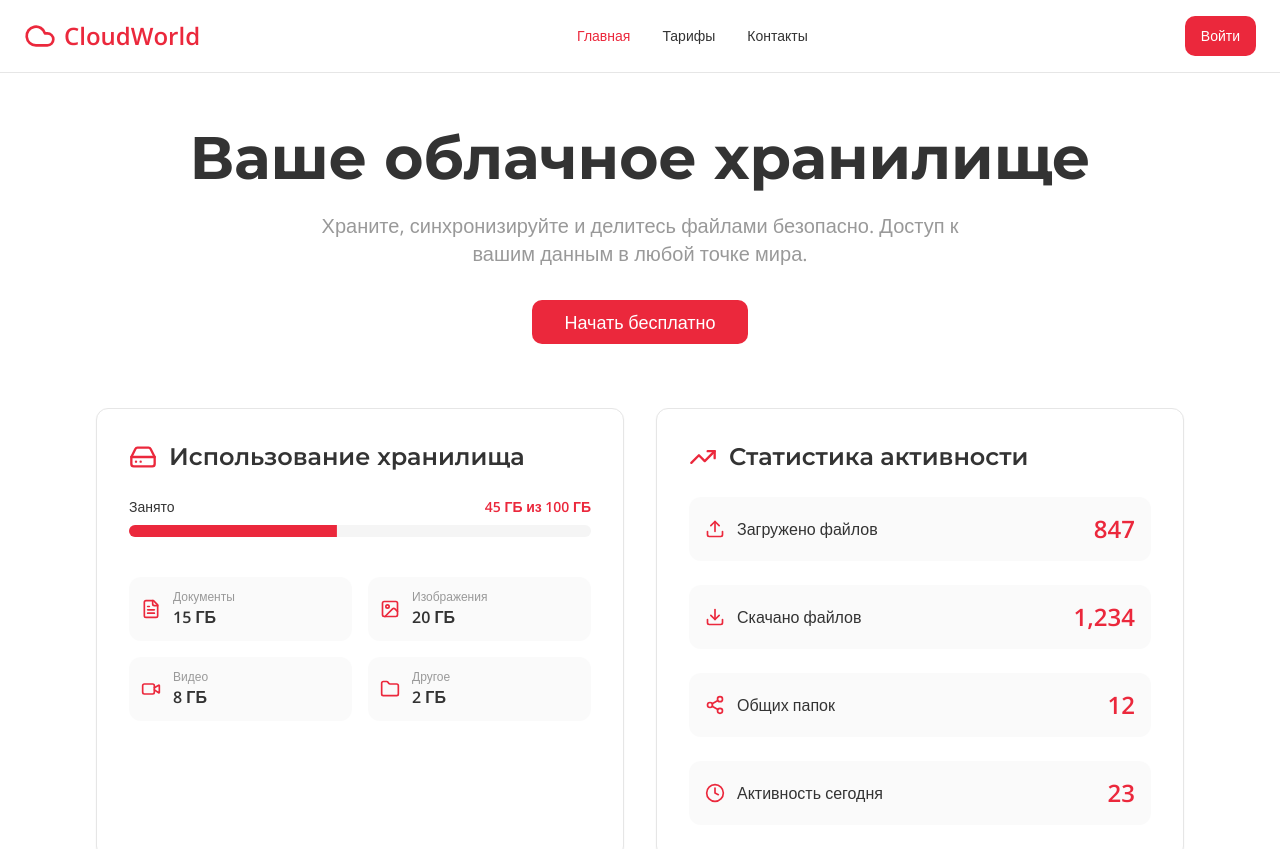
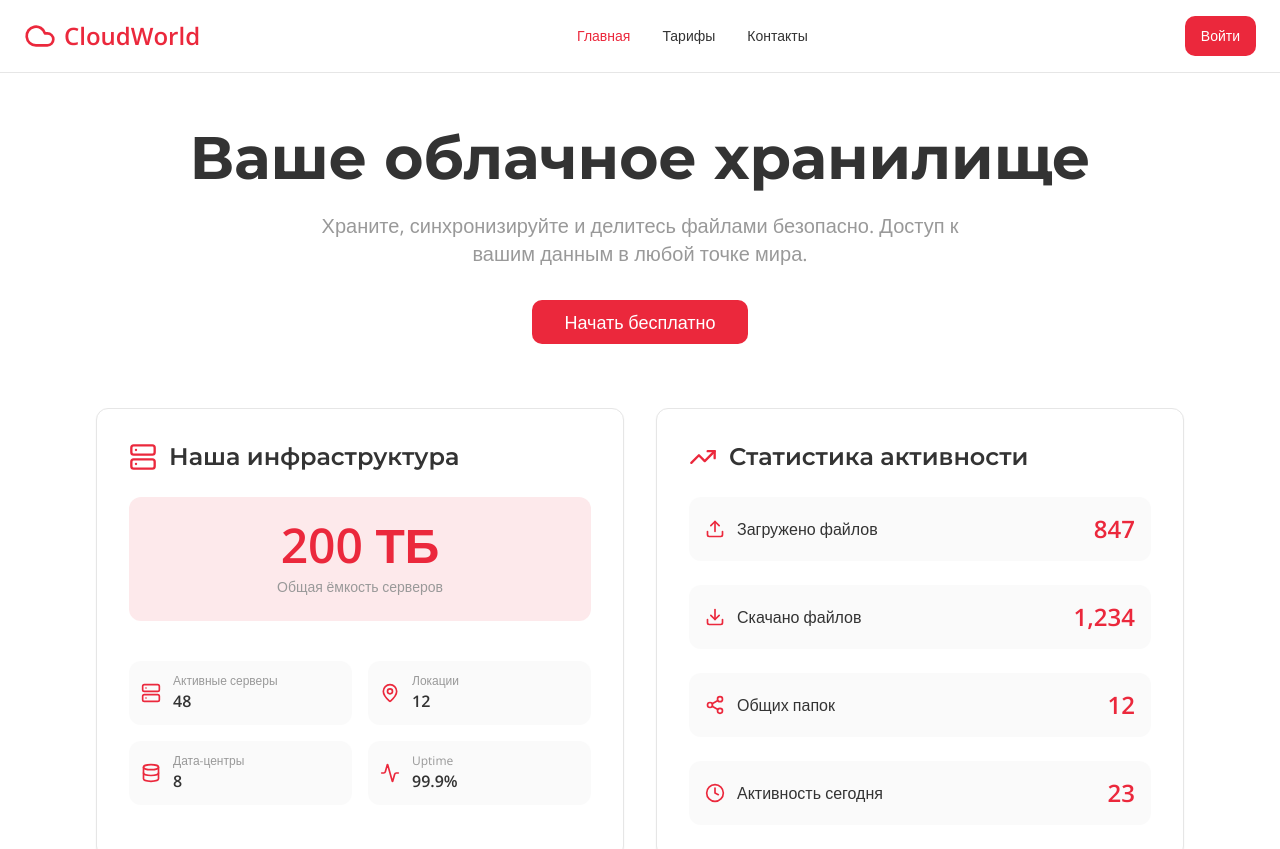
Before and after one commit to pr-poehali-dev/file-storage-platform-1, a React (Vite) app: page / in a window 1280 px wide. Shown: the top 849 px of the page. Built offline with nearby package versions, Linux system fonts and the light colour scheme.

Commit message:
Обновление хранилища на 200 ТБ

```diff
--- a/src/pages/Index.tsx
+++ b/src/pages/Index.tsx
@@ -7,13 +7,12 @@ import Icon from '@/components/ui/icon';
 const Index = () => {
   const [activeSection, setActiveSection] = useState('home');
 
-  const storageData = {
-    total: 100,
-    used: 45,
-    documents: 15,
-    images: 20,
-    videos: 8,
-    other: 2
+  const serverData = {
+    totalCapacity: 200,
+    activeServers: 48,
+    locations: 12,
+    uptime: 99.9,
+    datacenters: 8
   };
 
   const plans = [
@@ -97,49 +96,46 @@ const Index = () => {
           <div className="grid md:grid-cols-2 gap-8 mt-16">
             <Card className="p-8 hover:shadow-xl hover:scale-105 transition-all duration-300">
               <div className="flex items-center gap-3 mb-6">
-                <Icon name="HardDrive" size={28} className="text-primary" />
-                <h2 className="text-2xl font-semibold">Использование хранилища</h2>
+                <Icon name="Server" size={28} className="text-primary" />
+                <h2 className="text-2xl font-semibold">Наша инфраструктура</h2>
               </div>
 
               <div className="space-y-6">
-                <div>
-                  <div className="flex justify-between mb-2">
-                    <span className="text-sm font-medium">Занято</span>
-                    <span className="text-sm font-bold text-primary">{storageData.used} ГБ из {storageData.total} ГБ</span>
-                  </div>
-                  <Progress value={storageData.used} max={storageData.total} className="h-3" />
+                <div className="text-center p-6 rounded-lg bg-primary/10">
+                  <div className="text-5xl font-bold text-primary mb-2">{serverData.totalCapacity} ТБ</div>
+                  <p className="text-sm text-muted-foreground">Общая ёмкость серверов</p>
                 </div>
 
                 <div className="grid grid-cols-2 gap-4 pt-4">
                   <div className="flex items-center gap-3 p-3 rounded-lg bg-secondary/50">
-                    <Icon name="FileText" size={20} className="text-primary" />
+                    <Icon name="Server" size={20} className="text-primary" />
                     <div>
-                      <p className="text-xs text-muted-foreground">Документы</p>
-                      <p className="font-semibold">{storageData.documents} ГБ</p>
+                      <p className="text-xs text-muted-foreground">Активные серверы</p>
+                      <p className="font-semibold">{serverData.activeServers}</p>
                     </div>
                   </div>
 
                   <div className="flex items-center gap-3 p-3 rounded-lg bg-secondary/50">
-                    <Icon name="Image" size={20} className="text-primary" />
+                    <Icon name="MapPin" size={20} className="text-primary" />
                     <div>
-                      <p className="text-xs text-muted-foreground">Изображения</p>
-                      <p className="font-semibold">{storageData.images} ГБ</p>
+                      <p className="text-xs text-muted-foreground">Локации</p>
+                      <p className="font-semibold">{serverData.locations}</p>
                     </div>
                   </div>
 
                   <div className="flex items-center gap-3 p-3 rounded-lg bg-secondary/50">
-                    <Icon name="Video" size={20} className="text-primary" />
+                    <Icon name="Database" size={20} className="text-primary" />
                     <div>
-                      <p className="text-xs text-muted-foreground">Видео</p>
-                      <p className="font-semibold">{storageData.videos} ГБ</p>
+                      <p className="text-xs text-muted-foreground">Дата-центры</p>
+                      <p className="font-semibold">{serverData.datacenters}</p>
                     </div>
                   </div>
 
                   <div className="flex items-center gap-3 p-3 rounded-lg bg-secondary/50">
-                    <Icon name="Folder" size={20} className="text-primary" />
+                    <Icon name="Activity" size={20} className="text-primary" />
                     <div>
-                      <p className="text-xs text-muted-foreground">Другое</p>
-                      <p className="font-semibold">{storageData.other} ГБ</p>
+                      <p className="text-xs text-muted-foreground">Uptime</p>
+                      <p className="font-semibold">{serverData.uptime}%</p>
                     </div>
                   </div>
                 </div>
```
